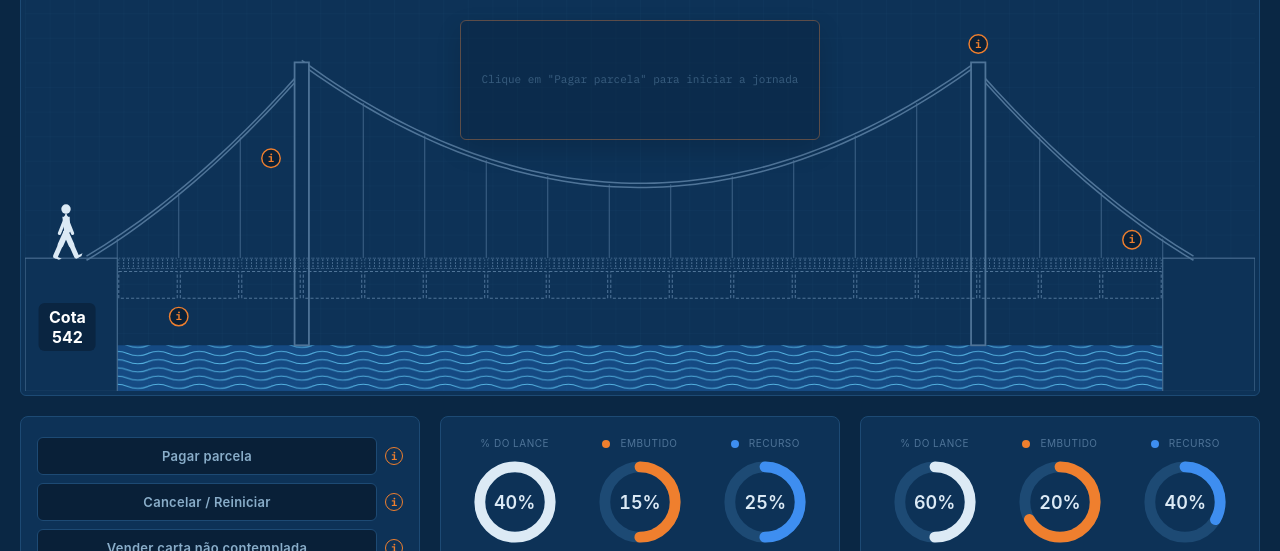
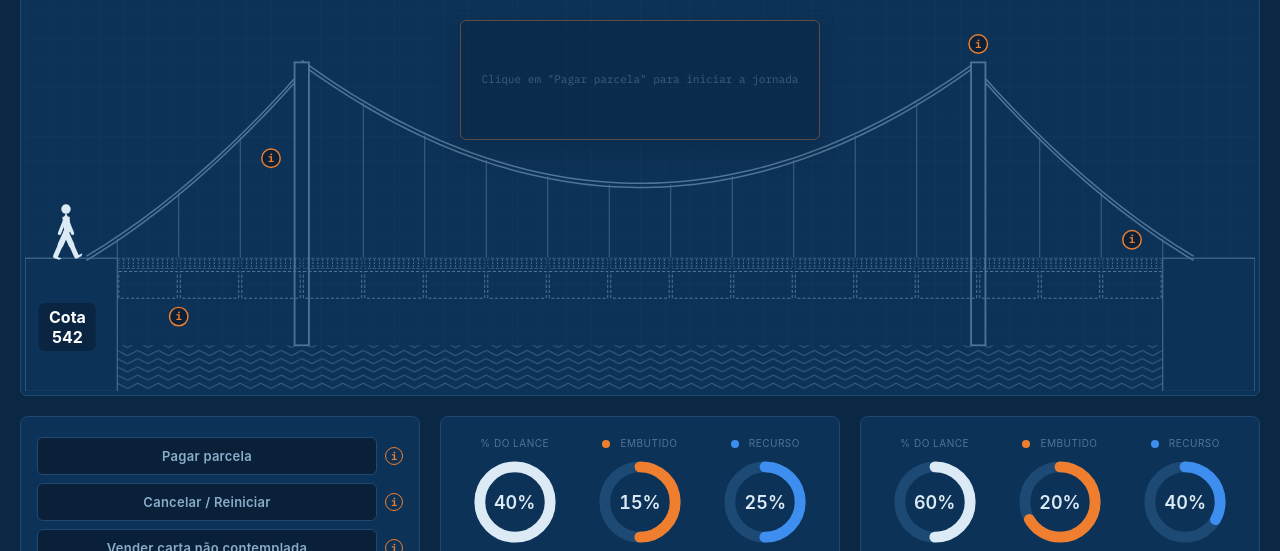
Before and after one commit to chaklian/200k, a plain HTML site: page index.html in a window 1280 px wide. Shown: the part 234-785 px from the top of the page. Drawn offline with Linux system fonts and the light colour scheme.

Commit message:
Remove fundo sólido do mar e troca ondas por traço pontudo cor do chão
Remove o rect de fundo azul (var(--water-base)) do mar — sem ele a área
mostra o mesmo céu/grid que já está por baixo, reduzindo o contraste que
estava chamando atenção. Troca o traço das ondas de uma curva suave/ondulada
(var(--water-line), ciano) para um zigue-zague pontudo na cor da borda do
chão (var(--ink-faint), mesma borda dos blocos de ancoragem). Troca também o
movimento: de scroll horizontal contínuo + bob vertical suave para um
deslocamento diagonal em saltos (calcMode discrete), mais mecânico e
condizente com o traço pontudo.

Co-Authored-By: Claude Sonnet 5 <noreply@anthropic.com>
Claude-Session: https://claude.ai/code/session_01ShgENfnF847RuzZLKfYako

```diff
--- a/index.html
+++ b/index.html
@@ -576,9 +576,16 @@ button.danger{color:var(--redline);border-color:var(--redline)}
           <line x1="0" y1="0" x2="0" y2="5" stroke="#0a2744" stroke-width="1.25"/>
         </pattern>
         <pattern id="water" width="40" height="8" patternUnits="userSpaceOnUse">
-          <animateTransform attributeName="patternTransform" type="translate" values="0 0; 40 0" dur="4s" repeatCount="indefinite" additive="sum"/>
-          <animateTransform attributeName="patternTransform" type="translate" values="0 0; 0 -2.6; 0 0" dur="2.1s" repeatCount="indefinite" additive="sum"/>
-          <path d="M0 4 Q10 0 20 4 T40 4" fill="none" stroke="var(--water-line)" stroke-width="1.1" opacity="0.85"/>
+          <!-- 26/11 (sessão 10): ondas pontudas (zigue-zague) em vez de
+               onduladas (curva suave), cor igual ao chão (var(--ink-faint),
+               a borda visível dos blocos de ancoragem — o preenchimento
+               deles é var(--canvas), igual ao céu, então a cor "do chão"
+               perceptível é a da borda). Movimento trocado de scroll+bob
+               contínuo pra um deslocamento diagonal em saltos (calcMode
+               discrete), mais mecânico/anguloso, condizente com o traço
+               pontudo. -->
+          <animateTransform attributeName="patternTransform" type="translate" calcMode="discrete" values="0 0; 10 -3; 20 0; 30 -3; 40 0" dur="2.4s" repeatCount="indefinite"/>
+          <path d="M0 6 L10 1 L20 6 L30 1 L40 6" fill="none" stroke="var(--ink-faint)" stroke-width="1.1" opacity="0.6"/>
         </pattern>
       </defs>
 
@@ -590,8 +597,11 @@ button.danger{color:var(--redline);border-color:var(--redline)}
            exatamente no fundo da água, sem sobrar nem faltar. viewBox
            cortado (01/11) de 460 pra 417 = WATER_Y+WATER_H, eliminando a
            faixa vazia que sobrava abaixo da água até o fim do card. -->
-      <rect id="water" x="90" y="372" width="1020" height="45" fill="var(--water-base)" opacity="0.55"/>
-      <rect x="90" y="372" width="1020" height="45" fill="url(#water)"/>
+      <!-- 26/11 (sessão 10): fundo sólido do mar (var(--water-base)) removido
+           a pedido do usuário — sem ele, a área mostra o mesmo céu/grid que
+           já está por baixo (var(--canvas) + url(#grid)), reduzindo o
+           contraste; só sobra o traçado das ondas por cima. -->
+      <rect id="water" x="90" y="372" width="1020" height="45" fill="url(#water)"/>
 
       <!-- fogos de artifício: atrás de toda a estrutura (pilares/cabos/blocos),
            na frente só do céu/água — por isso fica aqui, antes de
```
